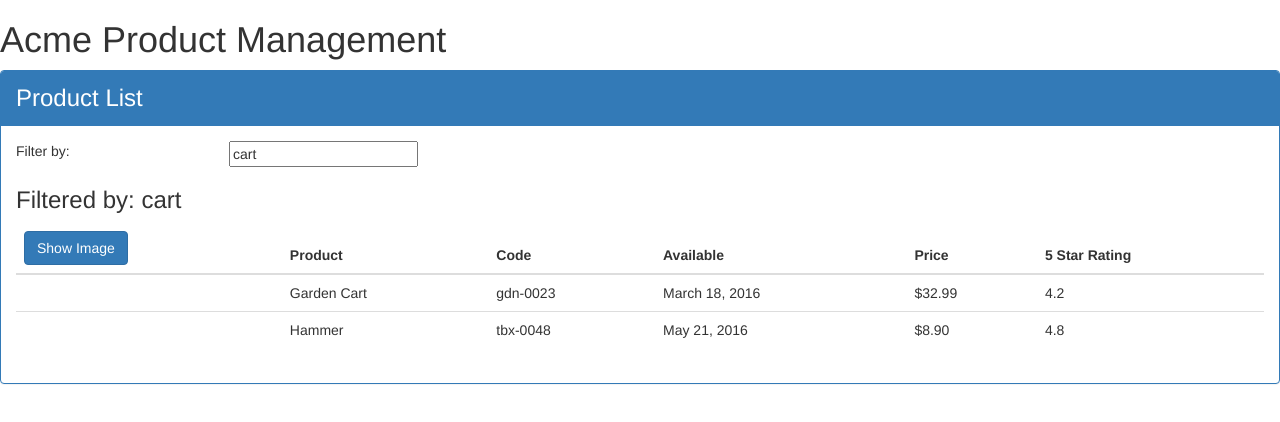
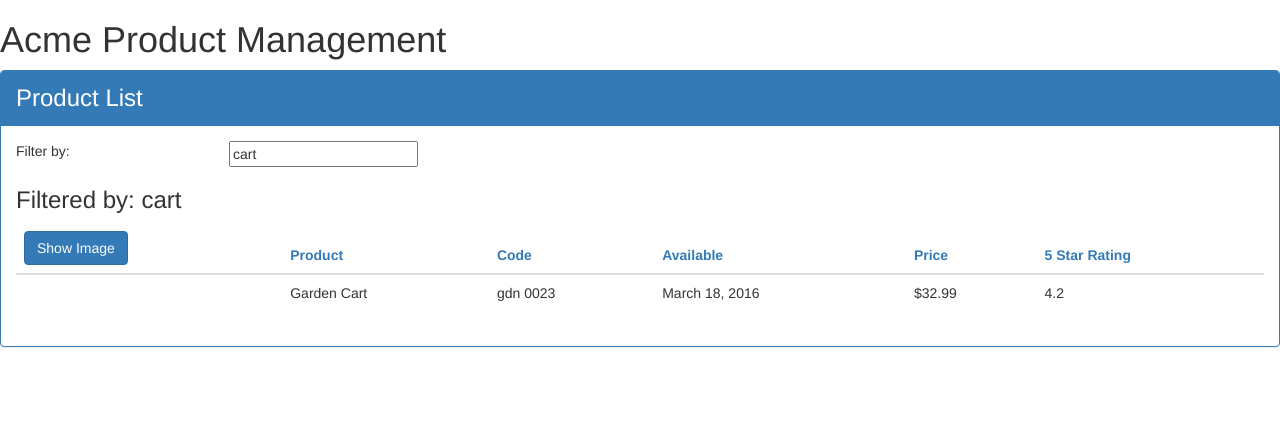
Before and after one commit to Eltavo/angular-essentials, an Angular app: page / in a window 1280 px wide. Shown: the top 422 px of the page. Built offline with nearby package versions, Linux system fonts and the light colour scheme.

Commit message:
Changes up to module 7

```diff
--- a/src/app/app.module.ts
+++ b/src/app/app.module.ts
@@ -4,11 +4,13 @@
 
 import { AppComponent } from './app.component';
 import { ProductListComponent } from './products/product-list.component';
+import { ConvertToSpacesPipe } from './shared/convert-to-spaces.pipe';
 
 @NgModule({
   declarations: [
     AppComponent,
-    ProductListComponent
+    ProductListComponent,
+    ConvertToSpacesPipe
   ],
   imports: [
     BrowserModule,
--- /dev/null
+++ b/src/app/products/product-list.component.css
@@ -0,0 +1,3 @@
+thead{
+  color: #337AB7
+}
--- a/src/app/products/product-list.component.html
+++ b/src/app/products/product-list.component.html
@@ -34,7 +34,7 @@
                     </tr>
                 </thead>
                 <tbody>
-                    <tr *ngFor='let product of products'>
+                    <tr *ngFor='let product of filteredProducts'>
                         <td>
                             <img *ngIf='showImage'
                                 [src]='product.imageUrl'
@@ -43,7 +43,7 @@
                                 [style.margin.px]='imageMargin'>
                         </td>
                         <td>{{product.productName}}</td>
-                        <td>{{product.productCode | lowercase}}</td>
+                        <td>{{product.productCode | lowercase | convertToSpaces: '-'}}</td>
                         <td>{{product.releaseDate}}</td>
                         <td>{{product.price | currency:'USD':true:'1.2-2'}}</td>
                         <td>{{product.starRating}}</td>
--- a/src/app/products/product-list.component.ts
+++ b/src/app/products/product-list.component.ts
@@ -1,39 +1,66 @@
-import { Component } from "@angular/core";
+import { Component, OnInit } from '@angular/core';
+import { IProduct } from './product';
 
 @Component({
     selector: 'pm-products',
-    templateUrl: './product-list.component.html'
+    templateUrl: './product-list.component.html',
+    styleUrls: ['./product-list.component.css']
 })
-export class ProductListComponent{
+export class ProductListComponent implements OnInit {
     pageTitle: string = 'Product List';
     imageWidth: number = 50;
     imageMargin: number = 2;
     showImage: boolean = false;
-    listFilter: string = 'cart';
-    products: any[] = [
+
+    _listFilter: string;
+    get listFilter(): string{
+      return this._listFilter;
+    }
+    set listFilter(value: string){
+      this._listFilter = value;
+      this.filteredProducts = this.listFilter ? this.performFilter(this.listFilter) : this.products;
+    }
+
+    filteredProducts: IProduct[];
+    products: IProduct[] = [
         {
-            "productId": 2,
-            "productName": "Garden Cart",
-            "productCode": "GDN-0023",
-            "releaseDate": "March 18, 2016",
-            "description": "15 gallon capacity rolling garden cart",
-            "price": 32.99,
-            "starRating": 4.2,
-            "imageUrl": "http://openclipart.org/image/300px/svg_to_png/58471/garden_cart.png"
+            'productId': 2,
+            'productName': 'Garden Cart',
+            'productCode': 'GDN-0023',
+            'releaseDate': 'March 18, 2016',
+            'description': '15 gallon capacity rolling garden cart',
+            'price': 32.99,
+            'starRating': 4.2,
+            'imageUrl': 'http://openclipart.org/image/300px/svg_to_png/58471/garden_cart.png'
         },
         {
-            "productId": 5,
-            "productName": "Hammer",
-            "productCode": "TBX-0048",
-            "releaseDate": "May 21, 2016",
-            "description": "Curved claw steel hammer",
-            "price": 8.9,
-            "starRating": 4.8,
-            "imageUrl": "http://openclipart.org/image/300px/svg_to_png/73/rejon_Hammer.png"
+            'productId': 5,
+            'productName': 'Hammer',
+            'productCode': 'TBX-0048',
+            'releaseDate': 'May 21, 2016',
+            'description': 'Curved claw steel hammer',
+            'price': 8.9,
+            'starRating': 4.8,
+            'imageUrl': 'http://openclipart.org/image/300px/svg_to_png/73/rejon_Hammer.png'
         }
     ];
 
+    constructor () {
+      this.filteredProducts = this.products;
+      this.listFilter = 'cart';
+    }
+
+    performFilter(filterBy: string): IProduct[] {
+      filterBy = filterBy.toLocaleLowerCase();
+      return this.products.filter((product: IProduct) =>
+            product.productName.toLocaleLowerCase().indexOf(filterBy) !== -1);
+    }
+
     toggleImage(): void {
-        this.showImage = !this.showImage;
+      this.showImage = !this.showImage;
+    }
+
+    ngOnInit(): void {
+      console.log('OnInit event was triggered');
     }
 }
--- /dev/null
+++ b/src/app/products/product.ts
@@ -0,0 +1,10 @@
+export interface IProduct {
+  productId: number;
+  productName: string;
+  productCode: string;
+  releaseDate: string;
+  price: number;
+  description: string;
+  starRating: number;
+  imageUrl: string;
+}
--- /dev/null
+++ b/src/app/shared/convert-to-spaces.pipe.ts
@@ -0,0 +1,13 @@
+import { Pipe } from '@angular/core';
+import { PipeTransform } from '@angular/core/src/change_detection/pipe_transform';
+
+@Pipe({
+  name: 'convertToSpaces'
+})
+export class ConvertToSpacesPipe implements PipeTransform {
+
+  transform(value: string, character: string): string {
+    return value.replace(character, ' ');
+  }
+
+}
```
